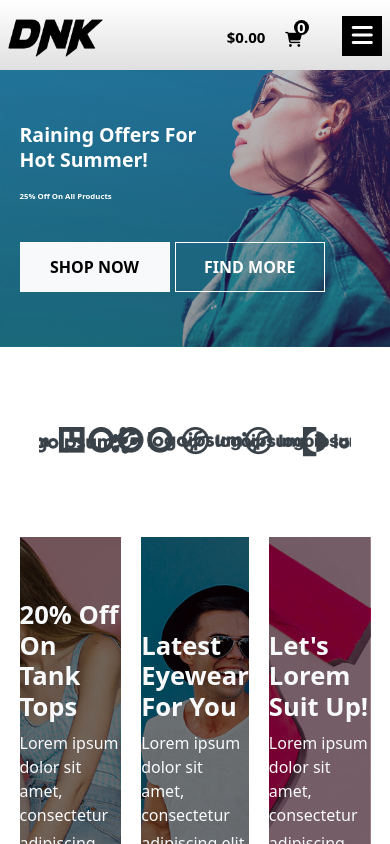
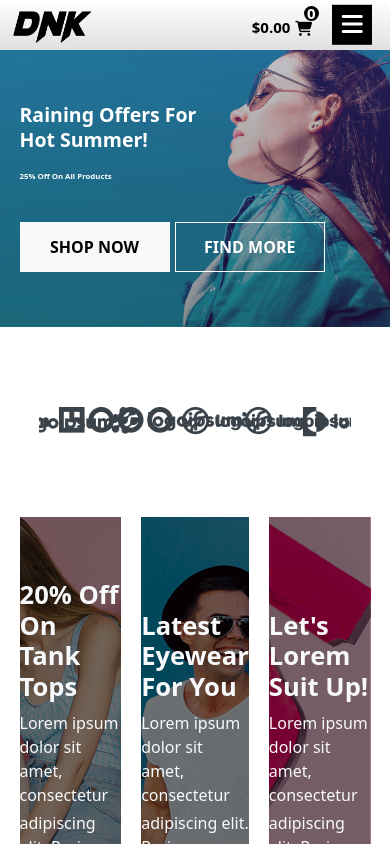
Before and after one commit to Nirvik-Roy/Dnk-Store-E-commerce-, a React (Vite) app: page / in a window 390 px wide. Shown: the top 844 px of the page. Built offline with nearby package versions, Linux system fonts and the light colour scheme.

Commit message:
navbar responsive done

```diff
--- a/src/Components/Navbar/Navbar.jsx
+++ b/src/Components/Navbar/Navbar.jsx
@@ -162,7 +162,7 @@ const Navbar = () => {
     <>
       <nav className='nav_main'>
         <div className='left_nav_div'>
-          <NavLink to={'/'} className='nav_logo_div'>
+          <NavLink to={'/'} className='nav_logo_div1'>
             <img src={nav_logo} alt='logo' />
           </NavLink>
           <NavLink to={'/'} className='nav_logo_div2'>
--- a/src/Components/Navbar/Navbar.scss
+++ b/src/Components/Navbar/Navbar.scss
@@ -10,13 +10,14 @@
     margin-left: 2%;
     padding-top: 30px;
 }
-.nav_logo_div{
+.nav_logo_div1{
     width: 20%;
 }
 .nav_logo_div2{
-    width: 20%;
     padding-top: 29px;
     display: none;
+    margin-top: -40px;
+    width: 115px;
 }
 .nav_logo2_img{
     width: 100%;
@@ -51,7 +52,6 @@
     justify-content: end;
     text-transform: uppercase;
     padding-top: 8px;
-
 }
 .nav_link{
     color: White;
@@ -99,7 +99,6 @@
 }
 .fa-circle-xmark:hover{
     color: rgb(6, 124, 183);
-
 }
 .fa-user3{
   font-size: 5vw;
@@ -119,6 +118,11 @@
     align-items: start;
     justify-content: center;
 }
+.total_price_nav{
+    color: white;
+    text-decoration: none;
+    list-style: none;
+}
 @keyframes modal {
     0%{
         transform: translateX(100%);
@@ -136,7 +140,6 @@
     .fa-bars{
         display: block;
         font-size: x-large;
-
     }
     .user{
         display: block;
@@ -152,7 +155,7 @@
         background-color: white;
         height: 70px;
     }
-    .nav_logo_div{
+    .nav_logo_div1{
         display: none;
     }
     .nav_logo_div2{
@@ -175,3 +178,34 @@
         margin-top: -12px;
     }
 }
+@media only screen and (min-width:200px) and (max-width:767px){
+    .nav_main{
+        height: 50px;
+        background-color: white;
+    }
+    .nav_logo_div2{
+        width: 100px;
+        margin-top: -48px;
+        padding-left: 5px;
+    }
+    .total_price_nav{
+        margin-right: 0;
+        transform: translateY(-40%);
+    }
+    .nav_cart_div{
+        margin-left: 0;
+        margin-right: 10px;
+        transform: translateY(-50%);
+    }
+    .nav_links_main{
+        gap: 5px;
+        margin-right: 10px;
+    }
+    .user{
+        display: block;
+        transform: translateY(-28%);
+    }
+    .nav_menu_main{
+        width: 90%;
+    }
+}
--- a/src/Components/Navbar/Navbar2.jsx
+++ b/src/Components/Navbar/Navbar2.jsx
@@ -6,6 +6,7 @@ import { removeElement } from '../../Store/Slices/Slices'
 import { Link, NavLink, useLocation } from 'react-router-dom'
 const Navbar2 = () => {
   const [modal,showmodal]=useState(false)
+  const [menu,setmenu]=useState(false)
   let dispatch =useDispatch()
 
   //getting data from Store//
@@ -104,11 +105,58 @@ const Navbar2 = () => {
 
     </>
   }
+
+
+  //Navmenu function//
+
+
+  const nav_menu=()=>{
+    return<>
+      <div className='modal_main'></div>
+      <div className='nav_menu_main'>
+           <div onClick={(()=>setmenu(false))} className='nav_menu_cross_div d-flex justify-content-end mt-4 me-3'>
+           <i class="fa-solid fa-circle-xmark fa-2xl"></i>
+           </div>
+           <i class="fa-solid fa-user fa-user3 "></i>
+           <div className='nav_menu_all_links_div mt-4'>
+            <div className='nav_menu_link_div'>
+              <NavLink to='/everything' onClick={(()=>setmenu(false))} style={{textDecoration:'none', color:'black'}}>EVERYTHING</NavLink>
+            </div>
+            <hr className='text-dark'></hr>
+            <div className='nav_menu_link_div'>
+              <NavLink to='/women' onClick={(()=>setmenu(false))} style={{textDecoration:'none', color:'black'}}>WOMEN</NavLink>
+            </div>
+            <hr className='text-dark'></hr>
+            <div className='nav_menu_link_div'>
+              <NavLink to='/men' onClick={(()=>setmenu(false))} style={{textDecoration:'none', color:'black'}}>MEN</NavLink>
+            </div>
+            <hr className='text-dark'></hr>
+            <div className='nav_menu_link_div'>
+              <NavLink to='/accessories' onClick={(()=>setmenu(false))} style={{textDecoration:'none', color:'black'}}>ACCESSORIES</NavLink>
+            </div>
+            <hr className='text-dark'></hr>
+           </div>
+
+           <div className='nav_menu_all_links_div mt-5'>
+            <div className='nav_menu_link_div'>
+              <NavLink to='/about' onClick={(()=>setmenu(false))} style={{textDecoration:'none', color:'black'}}>ABOUT</NavLink>
+            </div>
+            <hr className='text-dark'></hr>
+            <div className='nav_menu_link_div'>
+              <NavLink to='/contact' onClick={(()=>setmenu(false))} style={{textDecoration:'none', color:'black'}}>CONTACT US</NavLink>
+            </div>
+            <hr></hr>
+
+           </div>
+      </div>
+    </>
+  }
+
   return (
     <>
       <nav className='nav_main nav_main2'>
-        <div className='left_nav_div'>
-          <NavLink to={'/'} className='nav_logo_div nav_logo_div2'>
+        <div className='left_nav_div2'>
+          <NavLink to={'/'} className='nav_logo_div'>
             <img className='nav_logo_img' src={nav_logo} alt='logo' />
           </NavLink>
           <div className='nav_categories_main'>
@@ -122,19 +170,20 @@ const Navbar2 = () => {
           </div>
 
         </div>
-        <div className='right_nav_div'>
+        <div className='right_nav_div2'>
         <div className='nav_links_main nav_links_main2'>
         <NavLink to={'/about'} className='nav_link2' >About</NavLink>
         <NavLink to={'/contact'} className='nav_link2'>Contact</NavLink>
-              <a>${sum}.00</a>
-              <div onClick={(()=>modalfunction())} className='nav_cart_div'><i class="fa-solid fa-cart-shopping"></i>
+              <a className='total_price_nav2'>${sum}.00</a>
+              <div onClick={(()=>modalfunction())} className='nav_cart_div2'><i class="fa-solid fa-cart-shopping"></i>
               <div className='cart_quantity_div cart_quantity_div2'>{data.length}</div>
               </div>
-              <div><i class="fa-solid fa-user"></i></div>
+              <div><i class="fa-solid fa-user fa-user2"></i></div>
+              <div className='user' onClick={(()=>setmenu(true))}><i class="fa-solid fa-bars fa-lg"></i></div>
             </div>
         </div>
         {modal&& <Modal/>}
-
+        {menu&& nav_menu()}
       </nav>
 
     </>
--- a/src/Components/Navbar/Navbar2.scss
+++ b/src/Components/Navbar/Navbar2.scss
@@ -7,13 +7,13 @@ $background-color:white;
     justify-content: space-between;
     position: relative;
 }
-.left_nav_div{
+.left_nav_div2{
     display: flex;
     margin-left: 2%;
     padding-top: 30px;
     gap: 70px;
 }
-.nav_logo_div2{
+.nav_logo_div{
     margin-top: -40px;
     width: 115px;
 }
@@ -22,7 +22,7 @@ $background-color:white;
     height: 100%;
     object-fit: contain;
 }
-.right_nav_div{
+.right_nav_div2{
     display: flex;
     margin-right: 2%;
     padding-top: 30px;
@@ -53,7 +53,7 @@ $background-color:white;
     text-transform: uppercase;
     padding-top: 5px;
 }
-.nav_cart_div{
+.nav_cart_div2{
     position: relative;
 }
 .cart_quantity_div2{
@@ -192,3 +192,96 @@ $background-color:white;
     text-decoration: none;
     cursor: pointer;
 }
+.total_price_nav2{
+    color:black;
+    text-decoration: none;
+    list-style: none;
+}
+.fa-user3{
+    font-size: 5vw;
+    margin-top: 40px;
+    margin-left: 10px;
+    color: #000;
+}
+.fa-circle-xmark{
+ color: #000;
+}
+@media(max-width:1274px){
+    .nav_link2{
+        display: none;
+    }
+    .fa-user2{
+        display: none;
+    }
+    .fa-bars{
+        display: block;
+        font-size: x-large;
+        color: white;
+    }
+    .user{
+        display: block;
+        background-color: black;
+        height: 40px;
+        width: 40px;
+        display: flex;
+        justify-content: center;
+        align-items: center;
+        margin-top: -22px;
+    }
+    .nav_main2{
+        background-color: white;
+        height: 70px;
+    }
+    .nav_logo_div1{
+        display: none;
+    }
+    .nav_logo_div2{
+        display: block;
+    }
+    .nav_cart_div2{
+        margin-top: -10px;
+    }
+    .fa-cart-shopping{
+        color: black;
+    }
+    .cart_quantity_div2{
+        color: white;
+        background-color: black;
+    }
+    .total_price_nav2{
+        color: black;
+        text-decoration: none;
+        list-style: none;
+        margin-top: -12px;
+    }
+}
+@media only screen and (min-width:200px) and (max-width:767px){
+    .nav_main2{
+        height: 50px;
+        background-color: white;
+    }
+
+.nav_cart_div2{
+    margin-left: 0;
+    margin-top: -20px;
+    position: relative;
+    margin-right: 10px;
+}
+.total_price_nav2{
+    margin-top: -20px;
+}
+.nav_logo_div{
+    margin-top: -52px;
+    width: 90px;
+    height: 90px;
+    padding-left: 10px;
+}
+.nav_links_main2{
+    gap:5px;
+    margin-right: 30px;
+}
+.nav_logo_img{
+    width: 100%;
+    height: 100%;
+}
+}
```
